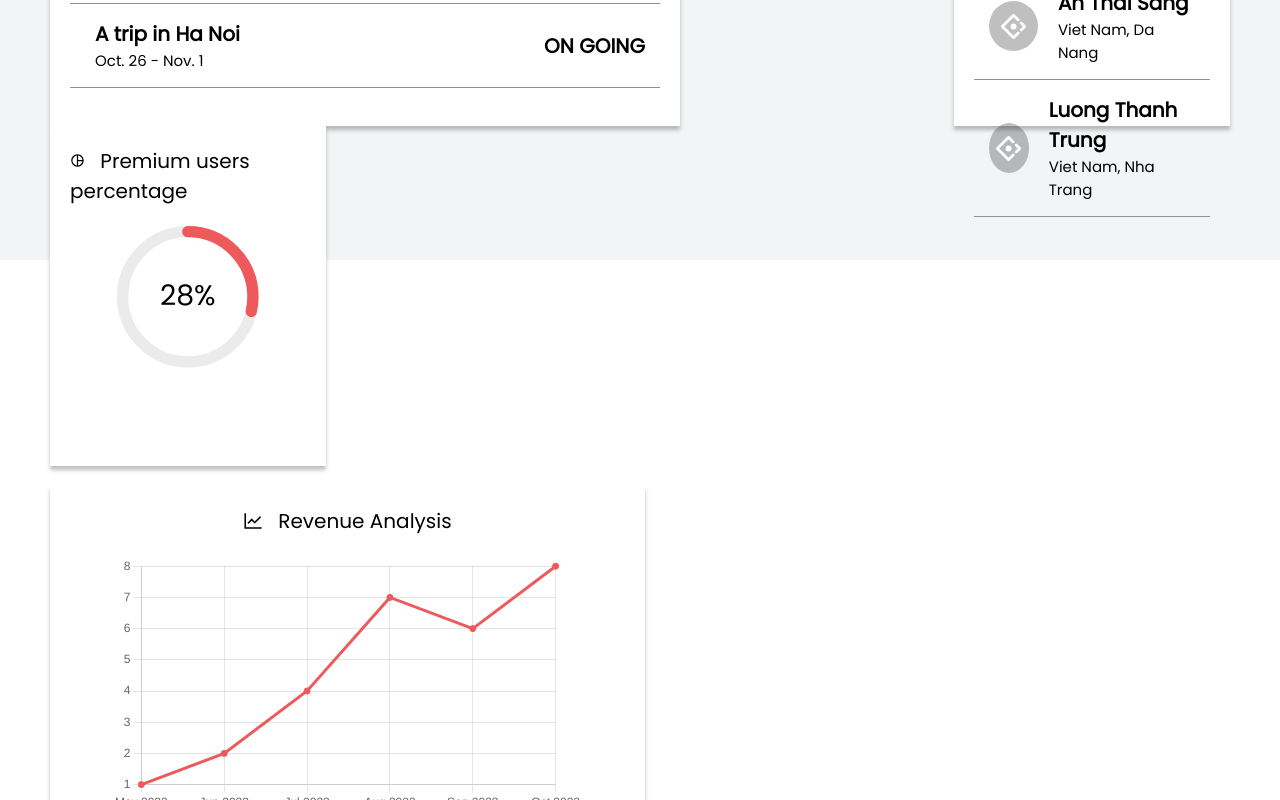
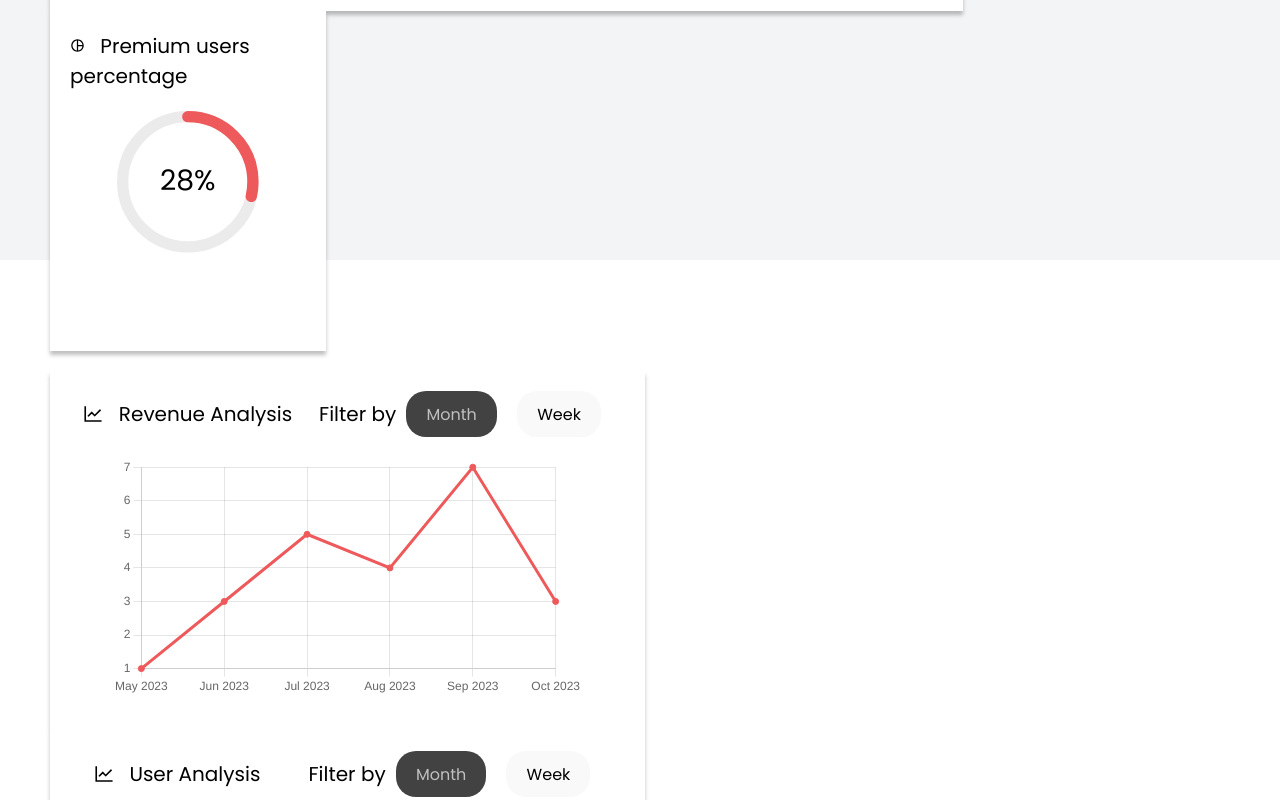
Before and after one commit to Study-with-Mentors/milease-web, a React (Vite) app: page /admin in a window 1280 px wide. Shown: the part 600-1400 px from the top of the page. Built offline with nearby package versions, Linux system fonts and the light colour scheme; sample sign-in values are in the browser's storage.

Commit message:
Add filter

```diff
--- a/src/pages/common/admin/dashboard/Charts.tsx
+++ b/src/pages/common/admin/dashboard/Charts.tsx
@@ -1,4 +1,4 @@
-import { Bar, Line, Pie } from "react-chartjs-2";
+import { Bar, Line } from "react-chartjs-2";
 import {
   Chart as ChartJS,
   CategoryScale,
@@ -12,8 +12,9 @@ import {
   ArcElement,
 } from "chart.js";
 import styled from "./Dashboard.module.scss";
-import { BarChartOutlined, LineChartOutlined, LoadingOutlined, UserAddOutlined } from "@ant-design/icons";
+import { BarChartOutlined, LineChartOutlined } from "@ant-design/icons";
 import Color from "../../../../constants/Color";
+import { useState } from "react";
 
 ChartJS.register(
   CategoryScale,
@@ -37,58 +38,71 @@ const optionsBar = {
   },
 };
 
-const optionPie = {
-  maintainAspectRatio: false,
-  plugins: {
-    legend: {
-      position: "right" as const,
-    },
-  },
-}
 
-const labelsBar = ["May 2023", "Jun 2023", "Jul 2023", "Aug 2023", "Sep 2023", "Oct 2023"];
-
-const dataBar = {
-  responsive: true,
-  labels: labelsBar,
-  datasets: [
-    {
-      data: [1, 2, 4, 7, 6, 8],
-      borderColor: Color.main_red_color,
-      backgroundColor: Color.main_red_color,
-    },
-  ],
-};
 
 const Charts = () => {
 
-  const dataPie = {
-    labels: ["Sociology", "Philosophy", "Math", "	Computer science", "Physics"],
+  const [labelBar, setLabelBar] = useState(["May 2023", "Jun 2023", "Jul 2023", "Aug 2023", "Sep 2023", "Oct 2023"])
+  const [data, setData] = useState([1, 3, 5, 4, 7, 3])
+  const [currentFilter, setCurrentFilter] = useState('month')
+
+  const dataBar = {
+    responsive: true,
+    labels: labelBar,
     datasets: [
       {
-        data: [1, 2, 2, 1, 4],
-        backgroundColor: [
-          "rgba(255, 99, 132, 0.5)",
-          "rgba(54, 162, 235, 0.5)",
-          "rgba(255, 206, 86, 0.5)",
-          "rgba(75, 192, 192, 0.5)",
-          "#EAA4FF",
-        ],
+        data: data,
+        borderColor: Color.main_red_color,
+        backgroundColor: Color.main_red_color,
       },
     ],
   };
 
+  const fillMonth = () => {
+    setCurrentFilter('month')
+    setLabelBar(["May 2023", "Jun 2023", "Jul 2023", "Aug 2023", "Sep 2023", "Oct 2023"])
+    setData([1, 3, 5, 4, 7, 3])
+  }
+
+  const fillWeek = () => {
+    setCurrentFilter('week')
+    setLabelBar(["01/10 - 07/10", "08/10 - 14/10", "15/10 - 21/10", "22/10 - 28/10", "29/10 - 31/10",])
+    setData([2, 5, 3, 6, 2])
+  }
+
   return (
     <div className={styled["stats"]}>
       <div className={styled["chart-left"]}>
-        <div className={styled["title"]}><LineChartOutlined style={{ paddingRight: '10px' }} /> Revenue Analysis</div>
+        <div className={styled["top-title"]}>
+          <div className={styled["title"]}><LineChartOutlined style={{ paddingRight: '10px' }} /> Revenue Analysis</div>
+          <div className={styled["buttons-container"]}>
+            <div className={styled["title"]}>Filter by</div>
+            <button className={styled["button"]} disabled={currentFilter === "month"} onClick={fillMonth}>
+              Month
+            </button>
+            <button className={styled["button"]} disabled={currentFilter === "week"} onClick={fillWeek}>
+              Week
+            </button>
+          </div>
+        </div>
         <div style={{ width: '85%', height: '85%', padding: 20 }}>
           <Line redraw data={dataBar} options={optionsBar} />
         </div>
       </div>
 
       <div className={styled["chart-right"]}>
-        <div className={styled["title"]}><BarChartOutlined style={{ paddingRight: '10px' }} /> User Analysis</div>
+        <div className={styled["top-title"]}>
+          <div className={styled["title"]}><LineChartOutlined style={{ paddingRight: '10px' }} /> User Analysis</div>
+          <div className={styled["buttons-container"]}>
+            <div className={styled["title"]}>Filter by</div>
+            <button className={styled["button"]} disabled={currentFilter === "month"} onClick={fillMonth}>
+              Month
+            </button>
+            <button className={styled["button"]} disabled={currentFilter === "week"} onClick={fillWeek}>
+              Week
+            </button>
+          </div>
+        </div>
         <div style={{ width: '85%', height: '85%', padding: 20 }}>
           <Bar redraw data={dataBar} options={optionsBar} />
         </div>
--- a/src/pages/common/admin/dashboard/Dashboard.module.scss
+++ b/src/pages/common/admin/dashboard/Dashboard.module.scss
@@ -39,7 +39,7 @@ $primary-red: #ee5a5b;
         justify-content: space-between;
 
         .item-wrapper {
-            width: 22%;
+            width: 21%;
             background-color: white;
             padding: 20px;
             box-shadow: 0px 4px 4px 0px rgba(0, 0, 0, 0.25);
@@ -84,7 +84,7 @@ $primary-red: #ee5a5b;
         }
 
         .list-center {
-            width: 20%;
+            width: 74%;
             height: 300px;
             background-color: white;
             padding: 20px;
@@ -143,6 +143,33 @@ $primary-red: #ee5a5b;
             flex-direction: column;
             align-items: center;
         }
+
+        .top-title {
+            display: flex;
+            flex-direction: row;
+            justify-content: space-around;
+            width: 100%;
+            align-items: center;
+        }
+
+        .buttons-container {
+            display: flex;
+            flex-direction: row;
+            justify-content: space-between;
+            align-items: center;
+
+            .button {
+                border-radius: 20px;
+                margin: 0 10px;
+            }
+
+            .button:disabled {
+                border-radius: 20px;
+                background-color: #424242;
+                color: #c0c0c0;
+                pointer-events: none;
+            }
+        }
     }
 }
 
--- a/src/pages/common/admin/dashboard/Dashboard.tsx
+++ b/src/pages/common/admin/dashboard/Dashboard.tsx
@@ -95,7 +95,7 @@ const Dashboard = () => {
 
   const fake_users = Array.from({ length: 3 }, (_, index) => {
     return <div key={index} className={styled.data}>
-      <Avatar size={50} icon={<AntDesignOutlined />} />
+      {/* <Avatar size={50} icon={<AntDesignOutlined />} /> */}
       <div>
         <div className={styled.username}>{username[index]}</div>
         <div className={styled.userdes}>{userplace[index]}</div>
@@ -137,10 +137,10 @@ const Dashboard = () => {
 
         {/* //List and Circular */}
         <div className={styled["stats"]}>
-          <div className={styled["list-left"]}>
+          {/* <div className={styled["list-left"]}>
             <div className={styled["title"]}><CalendarOutlined style={{ paddingRight: '10px' }} /> Recent plans</div>
             {fake_plans}
-          </div>
+          </div> */}
           <div className={styled["list-center"]}>
             <div className={styled["title"]}><UserAddOutlined style={{ paddingRight: '10px' }} /> Recent users</div>
             {fake_users}
```
